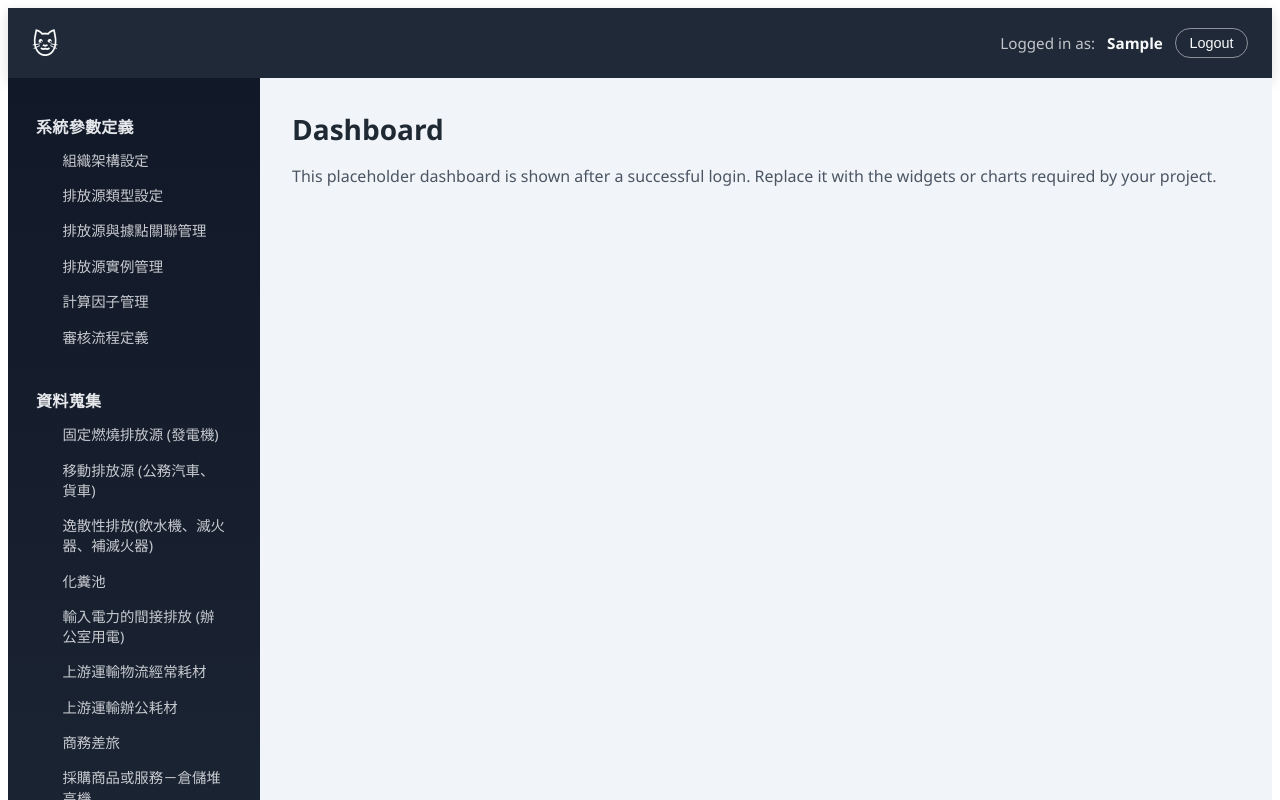
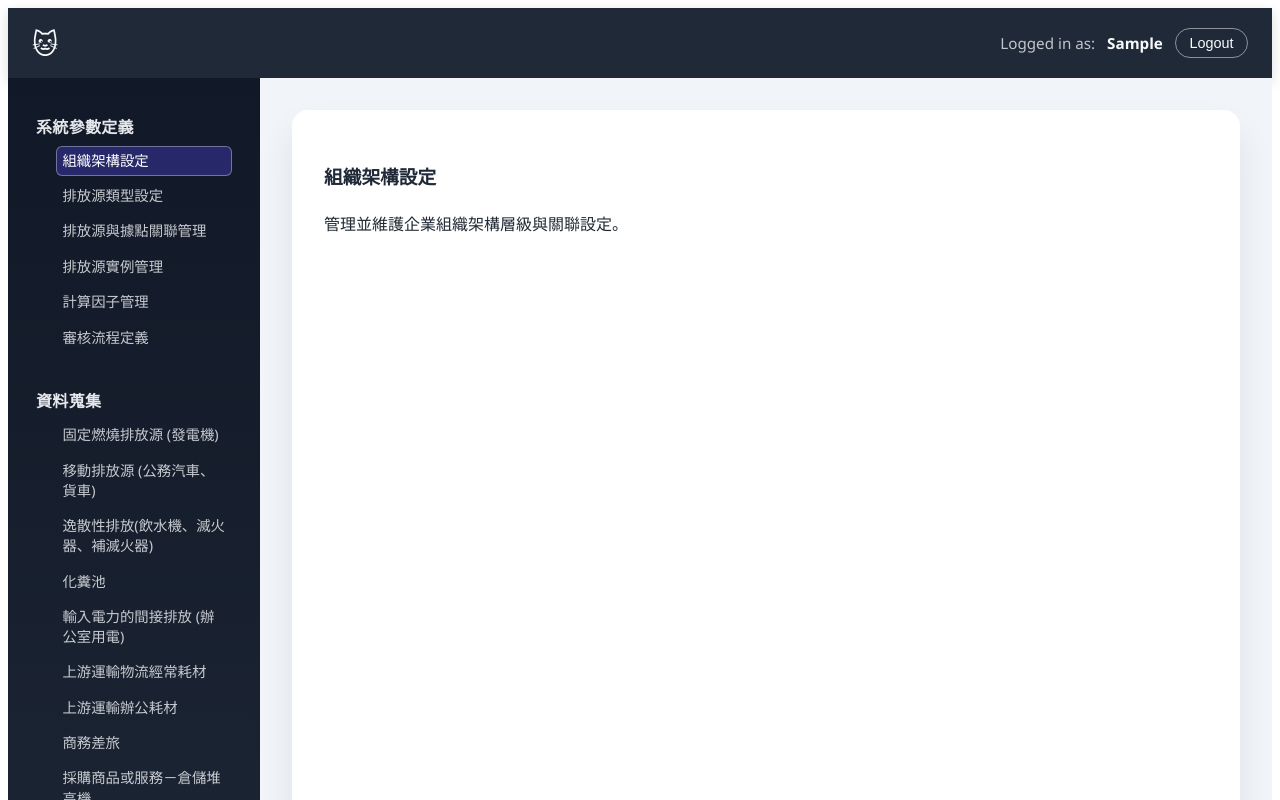
Before and after one commit to Steven-Chen2021/CATS, a Vue app in the folder frontend/: page / in a window 1280 px wide. Both pictures are taken after typing "Sample", "Sample123", "Sample" into the empty fields and a click on the button "Login". Shown: the top 800 px of the page. Built offline with nearby package versions, Linux system fonts and the light colour scheme.

Commit message:
Implement in-page content loading for dashboard

```diff
--- a/frontend/src/App.vue
+++ b/frontend/src/App.vue
@@ -61,7 +61,13 @@
                   :key="link.href"
                   class="nav-subitem"
                 >
-                  <a class="nav-subitem-link" :href="link.href">
+                  <a
+                    class="nav-subitem-link"
+                    :class="{ 'is-active': activeHref === link.href }"
+                    :href="link.href"
+                    :aria-current="activeHref === link.href ? 'page' : undefined"
+                    @click.prevent="handleSelectLink(link.href)"
+                  >
                     {{ link.label }}
                   </a>
                 </li>
@@ -70,10 +76,14 @@
           </ul>
         </nav>
         <section class="dashboard">
-          <h2 class="dashboard-title">Dashboard</h2>
-          <p class="dashboard-copy">
-            This placeholder dashboard is shown after a successful login. Replace it with
-            the widgets or charts required by your project.
+          <div
+            v-if="activeContent"
+            key="content"
+            class="dashboard-content"
+            v-html="activeContent"
+          />
+          <p v-else class="dashboard-placeholder">
+            請從左側選擇一個項目以載入對應內容。
           </p>
         </section>
       </main>
@@ -82,7 +92,7 @@
 </template>
 
 <script setup lang="ts">
-import { computed, onMounted, reactive, ref } from 'vue';
+import { computed, onMounted, reactive, ref, watch } from 'vue';
 
 const STORAGE_KEYS = {
   username: 'username',
@@ -156,7 +166,18 @@ const form = reactive({
   verificationCode: '',
 });
 
-const storedUser = computed(() => form.username || localStorage.getItem(STORAGE_KEYS.username) || '');
+const storedUser = computed(
+  () => form.username || localStorage.getItem(STORAGE_KEYS.username) || ''
+);
+
+const pageModules = import.meta.glob('../pages/*.html', {
+  eager: true,
+  query: '?raw',
+  import: 'default',
+}) as Record<string, string>;
+
+const activeHref = ref('');
+const activeContent = ref('');
 
 onMounted(() => {
   const username = localStorage.getItem(STORAGE_KEYS.username);
@@ -166,6 +187,15 @@ onMounted(() => {
     form.username = username;
     form.verificationCode = verificationCode;
     isLoggedIn.value = true;
+  }
+});
+
+watch(isLoggedIn, (loggedIn) => {
+  if (loggedIn) {
+    loadDefaultContent();
+  } else {
+    activeHref.value = '';
+    activeContent.value = '';
   }
 });
 
@@ -186,6 +216,42 @@ function handleLogout() {
   localStorage.removeItem(STORAGE_KEYS.verificationCode);
   form.password = '';
   isLoggedIn.value = false;
+}
+
+function handleSelectLink(href: string) {
+  if (activeHref.value === href) {
+    return;
+  }
+  setActiveContent(href);
+}
+
+function loadDefaultContent() {
+  const firstSection = menuSections.find((section) => section.links?.length);
+  const firstHref = firstSection?.links?.[0]?.href;
+
+  if (firstHref) {
+    setActiveContent(firstHref);
+  }
+}
+
+function setActiveContent(href: string) {
+  const moduleKey = getModuleKey(href);
+  const html = moduleKey ? pageModules[moduleKey] : undefined;
+
+  activeHref.value = href;
+  activeContent.value =
+    html || '<section class="page-content"><p>無法載入選取的內容。</p></section>';
+}
+
+function getModuleKey(href: string) {
+  if (!href) return '';
+  const normalized = href.replace(/^\/*/, '');
+  const key = `../${normalized}`;
+  return key in pageModules ? key : '';
+}
+
+if (isLoggedIn.value) {
+  loadDefaultContent();
 }
 </script>
 
@@ -394,6 +460,12 @@ function handleLogout() {
   outline: none;
 }
 
+.nav-subitem-link.is-active {
+  background: rgba(79, 70, 229, 0.35);
+  color: #ffffff;
+  box-shadow: inset 0 0 0 1px rgba(255, 255, 255, 0.35);
+}
+
 .dashboard {
   flex: 1;
   padding: 2rem;
@@ -403,17 +475,27 @@ function handleLogout() {
   gap: 1rem;
 }
 
-.dashboard-title {
-  margin: 0;
-  font-size: 1.75rem;
-  font-weight: 700;
+.dashboard-content {
+  flex: 1;
+  background: #ffffff;
+  border-radius: 16px;
+  box-shadow: 0 20px 35px rgba(15, 23, 42, 0.08);
+  padding: 2rem;
+  overflow: auto;
+  line-height: 1.7;
+  color: #1f2933;
 }
 
-.dashboard-copy {
+.dashboard-content :deep(h1),
+.dashboard-content :deep(h2),
+.dashboard-content :deep(h3) {
+  color: #1f2937;
+}
+
+.dashboard-placeholder {
   margin: 0;
+  color: #4b5563;
   font-size: 1rem;
-  line-height: 1.6;
-  color: #4b5563;
 }
 
 @media (max-width: 768px) {
```
Also changed, not shown: 1 other file (tests, documents, lock files or other folders).
